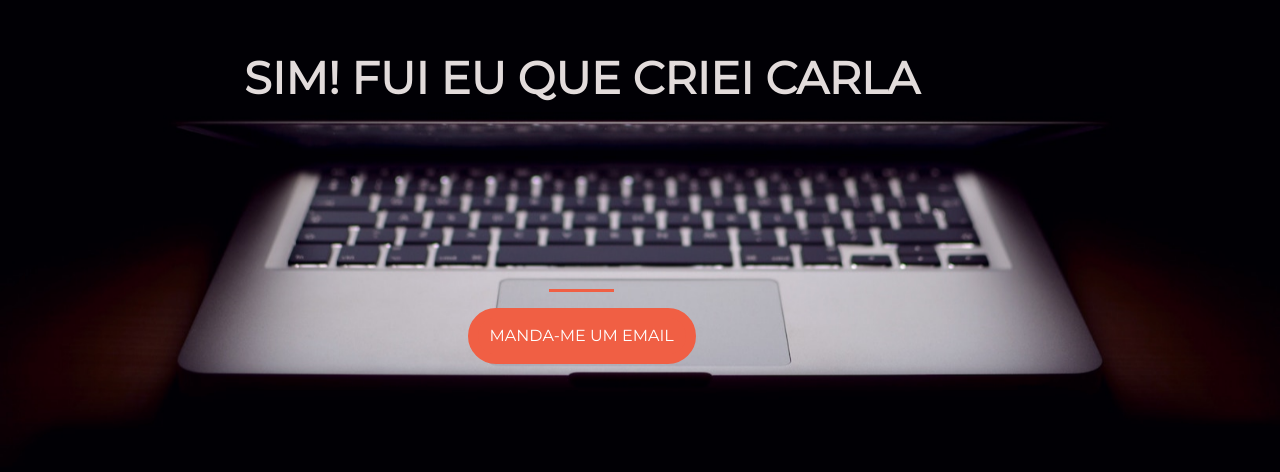
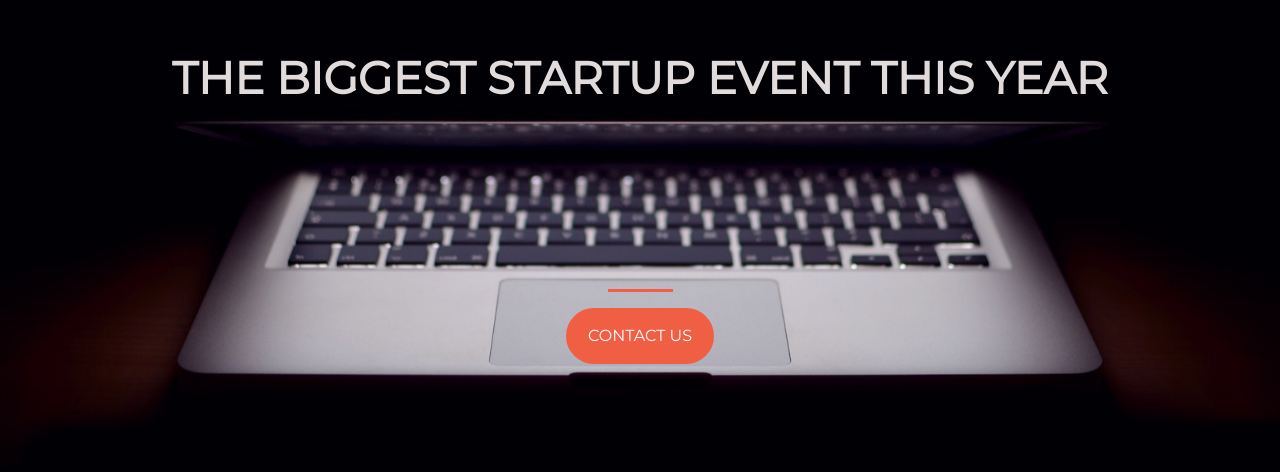
Before and after one commit to iOSTiago/new, a plain HTML site: page index.html in a window 1280 px wide. Shown: the part 192-664 px from the top of the page. Drawn offline with nearby package versions, Linux system fonts and the light colour scheme.

Commit message:
Update index.html

```diff
--- a/index.html
+++ b/index.html
@@ -21,7 +21,7 @@
   		<div class="row">
   			<header class="text-center col-12">
   	   			<!-- A Classe do texto é do bootstrap uppercase class -->
-  	  			<h1 class="text-uppercase text-center col-12"><strong>Sim! Fui eu que Criei Carla</strong></h1>
+  	  			<h1 class="text-uppercase text-center col-12"><strong>The biggest startup event this year</strong></h1>
   	  			<!-- Linha horizontal -->
   	  		</header>
   	  		<div class="buffer col-12"></div>
@@ -29,7 +29,7 @@
   	  		<hr>
   	  		<a href="https://mailchi.mp/a70503722961/electricmonkeys">
   	  		<!-- a classe é do Bootstrap -->
-  	  		<button class="btn btn-primary btn-xl">Manda-me um email</button>
+  	  		<button class="btn btn-primary btn-xl">Contact us</button>
   	  	</a>
   	  	</section>
   	  	</div>
```
